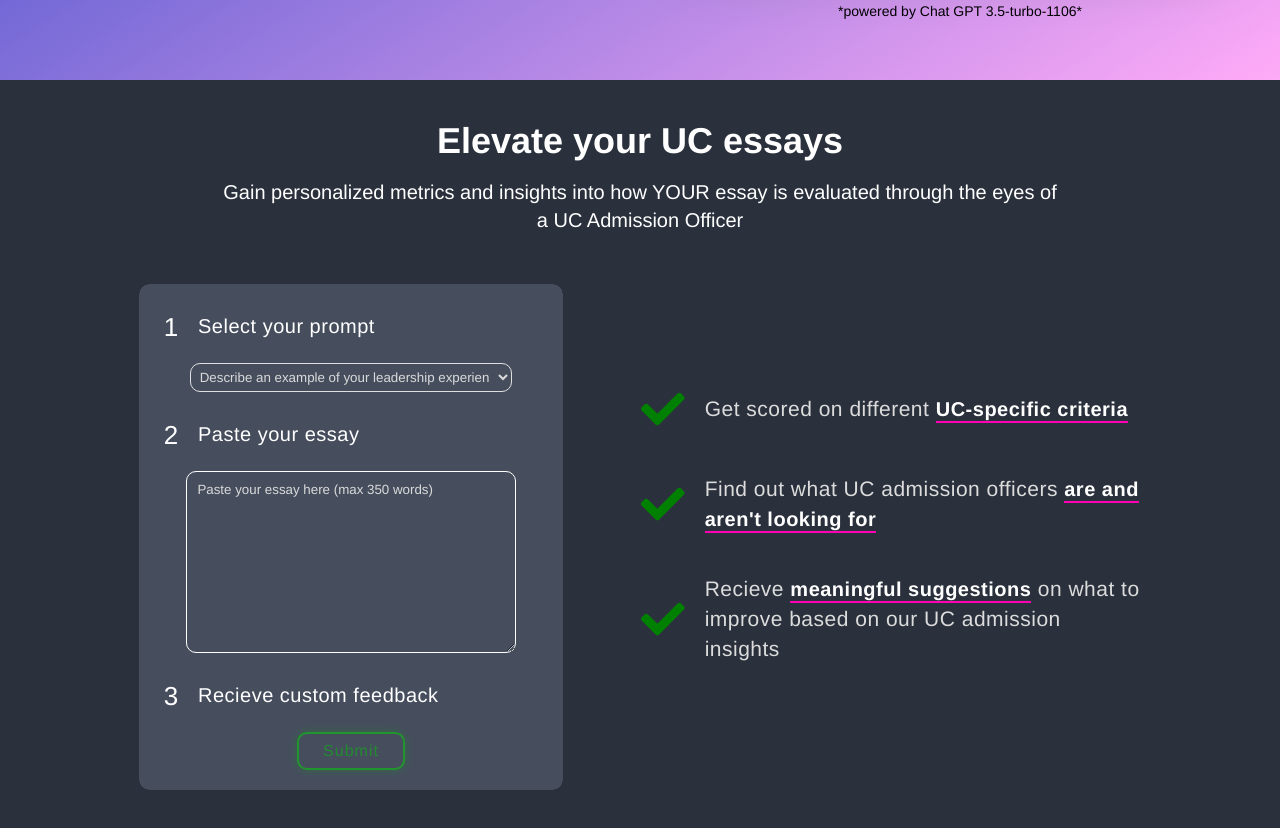
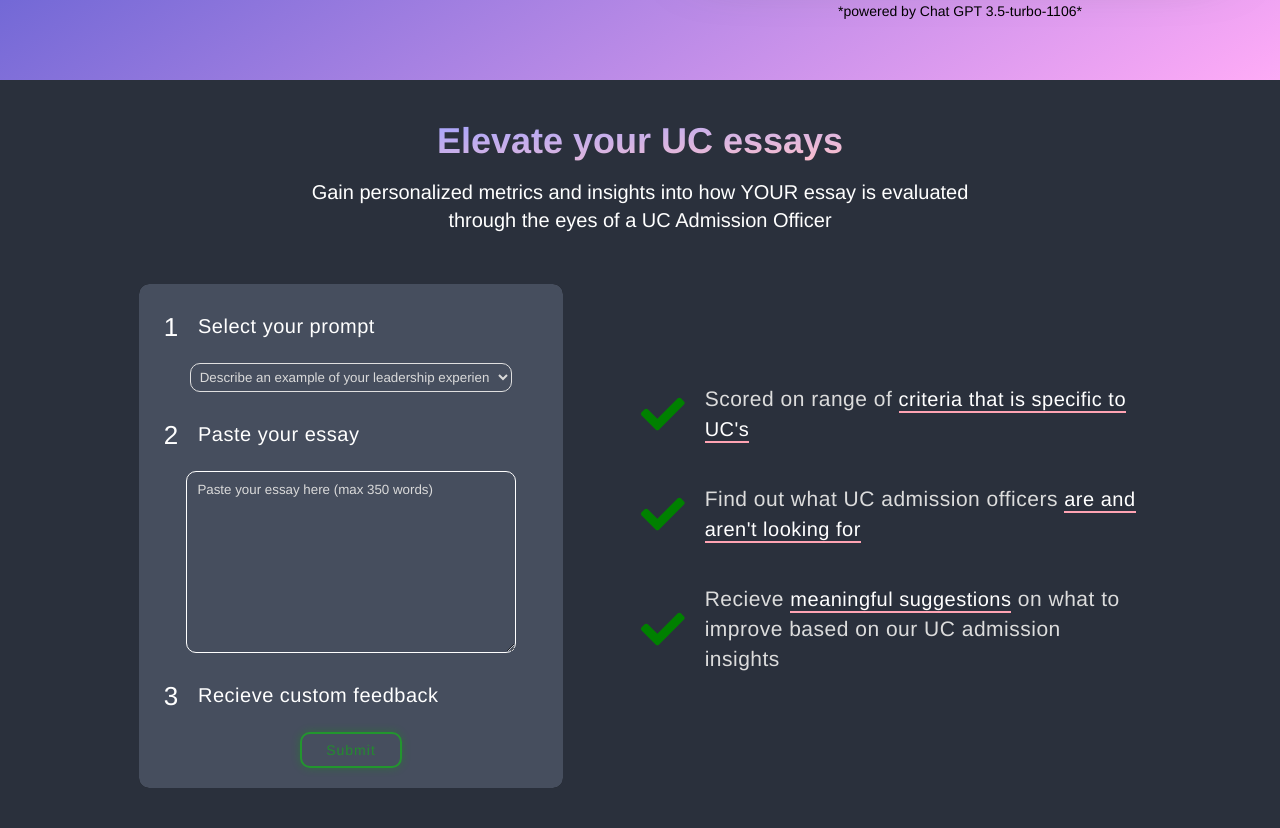
Before and after one commit to Lopez-Jordan/UC-Chatbot, a React (Vite) app in the folder client/: page / in a window 1280 px wide. Shown: the part 720-1548 px from the top of the page. Built offline with nearby package versions, Linux system fonts and the light colour scheme.

Commit message:
more style changes

```diff
--- a/client/src/components/Reviewer/Reviewer.css
+++ b/client/src/components/Reviewer/Reviewer.css
@@ -66,8 +66,11 @@
 
 }
 #perfect{
-    color: white;
+
     font-size: 36px;
+    background: linear-gradient(to bottom right, rgb(163, 163, 255), pink);
+    -webkit-background-clip: text;
+    color: transparent;
 }
 
 .metrics{
@@ -77,6 +80,7 @@
     font-weight: 500;
     line-height: 28px;
     font-size: 20px;
+    width: 80%;
 }
 #essay{
     height: 160px;
@@ -86,7 +90,11 @@
     border-radius: 10px;
     background-color: transparent;
     border: 1px solid rgb(255, 255, 255);
-    color: rgb(224, 224, 224);
+    color: white;
+}
+#essay:focus{
+    outline: none;
+    border: 1px solid rgb(163, 163, 255);
 }
 #essay::placeholder{
     color: rgb(218, 218, 218);
@@ -104,10 +112,14 @@ select{
     background-color: transparent;
     color: rgb(218, 218, 218);
 }
+select:focus{
+    outline: none;
+    border: 1px solid rgb(163, 163, 255);
+}
 
 
 #getFeedback{
-    font-size: 16px;
+    font-size: 14px;
     margin: 10px 0px 0px 0px;
     width: fit-content;
     padding: 8px 24px;
@@ -154,16 +166,16 @@ select{
 .bold{
     color: rgb(255, 255, 255);
     font-size: 20px;
-    font-weight: 600;
+    font-weight: 500;
     padding-bottom: 1px;
-    border-bottom: 2px solid  #ff00b7;
+    border-bottom: 2px solid  rgb(255, 163, 179);
 }
 
 /* Add this to your existing CSS file */
 
   .loading-spinner {
     border: 6px solid #979797;
-    border-top: 6px solid #ff21fb;
+    border-top: 6px solid rgb(255, 163, 179);
     border-radius: 50%;
     width: 20px;
     height: 20px;
--- a/client/src/components/Reviewer/Reviewer.jsx
+++ b/client/src/components/Reviewer/Reviewer.jsx
@@ -142,7 +142,7 @@ export default function Reviewer() {
         <div className='reasons'>
           <div style={{ marginTop: "20%" }} className='reasonsCheck'>
             <FaCheck className='check' />
-            <p className='checkPara'>Get scored on different <span className='bold'>UC-specific criteria</span></p>
+            <p className='checkPara'>Scored on range of <span className='bold'>criteria that is specific to UC's</span></p>
           </div>
           <div className='reasonsCheck'>
             <FaCheck className='check' />
```
